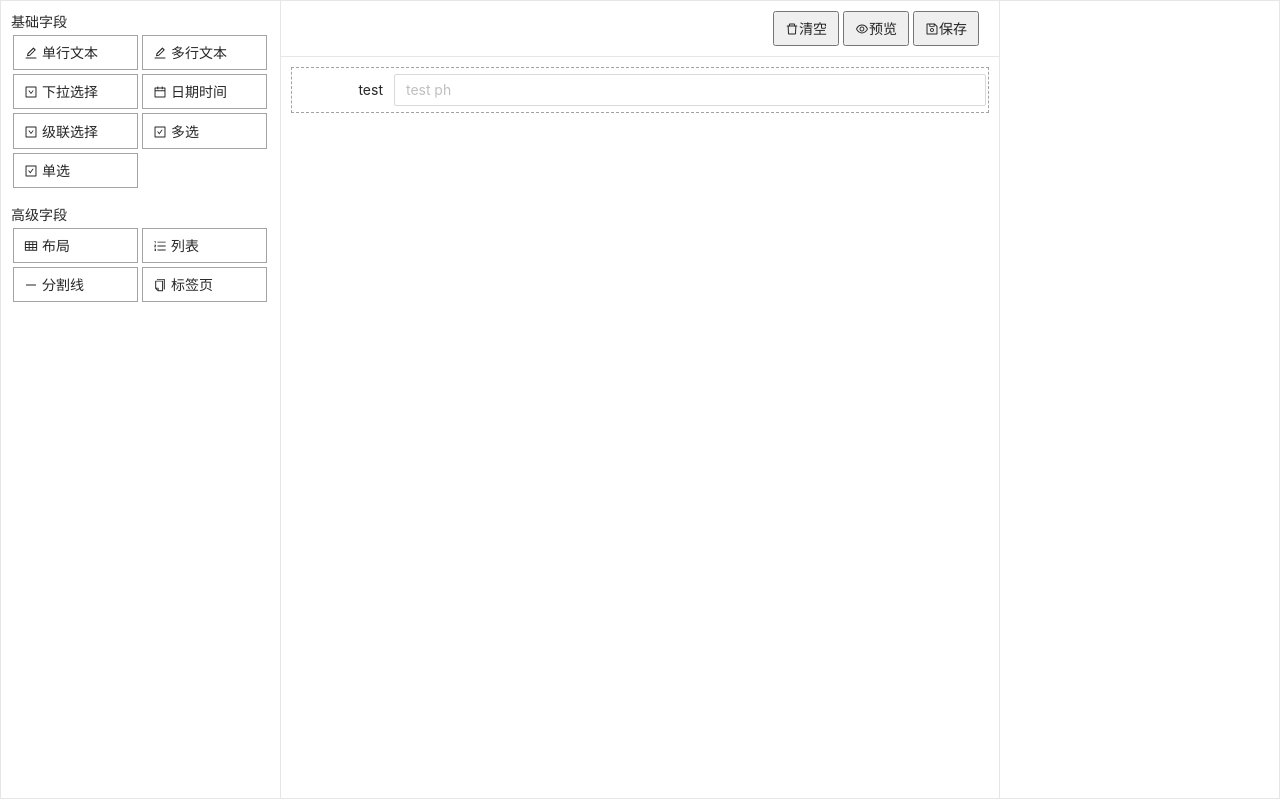
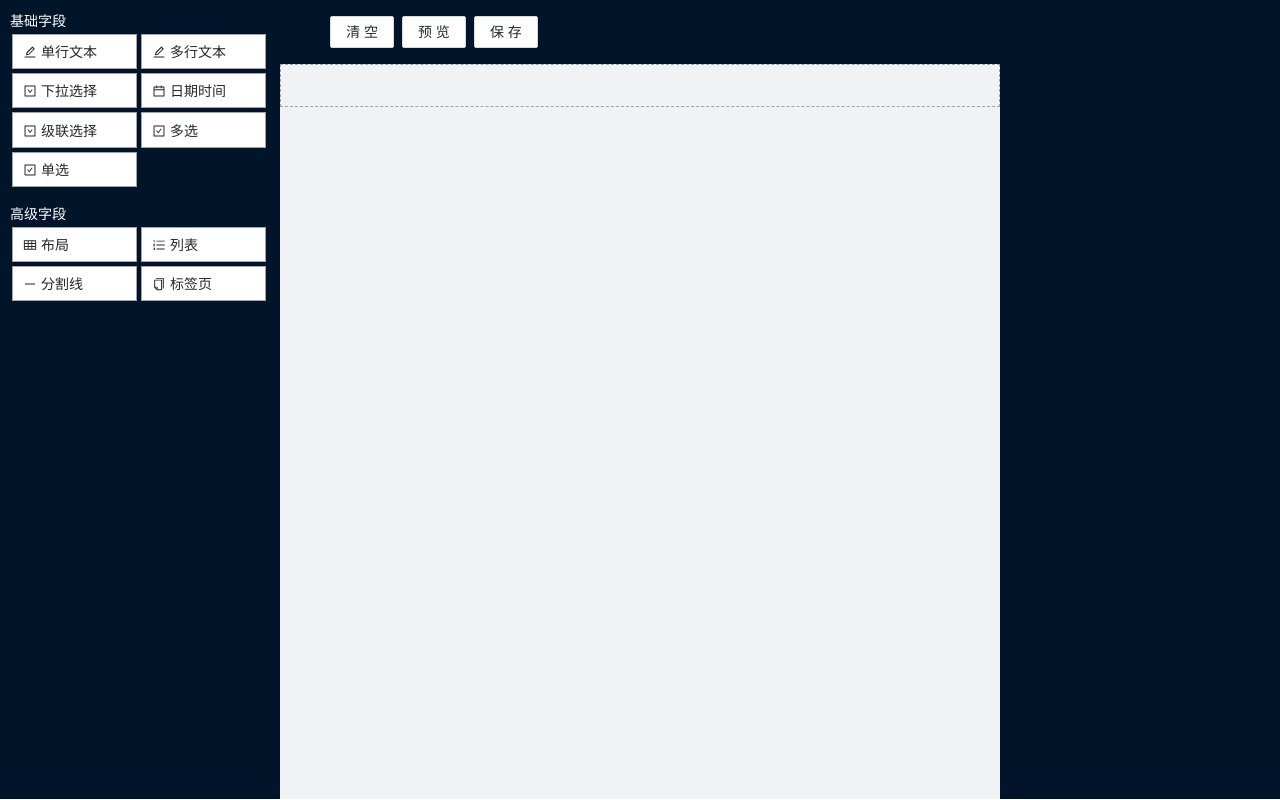
Before and after one commit to joyceworks/dynamic-form-react, a React (Create React App) app: page / in a window 1280 px wide. Built offline with nearby package versions, Linux system fonts and the light colour scheme.

Commit message:
refactor: layout

```diff
--- a/src/components/DynamicFormDesigner/index.css
+++ b/src/components/DynamicFormDesigner/index.css
@@ -1,5 +1,4 @@
 .layout {
-    width: 100%;
     height: calc(100% - 1px);
 }
 
@@ -10,16 +9,6 @@
 
 .left, .right, .form {
     padding: 10px;
-}
-
-.left {
-    width: 280px;
-    vertical-align: top;
-}
-
-.right {
-    width: 280px;
-    vertical-align: top;
 }
 
 .panel {
@@ -41,6 +30,7 @@
     -webkit-user-select: none;
     -ms-user-select: none;
     user-select: none;
+    background-color: white;
 }
 
 .widget > * {
--- a/src/components/DynamicFormDesigner/index.tsx
+++ b/src/components/DynamicFormDesigner/index.tsx
@@ -1,18 +1,20 @@
-import './index.css';
 import React, {useState} from 'react';
-import {Widget} from "./schemas";
-import {Element} from "../../schemas/Element";
-
 import {
     AiOutlineCalendar,
-    AiOutlineCheckSquare, AiOutlineCopy, AiOutlineDelete,
+    AiOutlineCheckSquare,
+    AiOutlineCopy,
     AiOutlineDownSquare,
-    AiOutlineEdit, AiOutlineEye, AiOutlineMinus,
-    AiOutlineOrderedList, AiOutlineSave,
+    AiOutlineEdit,
+    AiOutlineMinus,
+    AiOutlineOrderedList,
     AiOutlineTable
 } from "react-icons/ai";
+import {createWidgetInstance, findListOfIndicatorInside} from "./util";
+import {Element} from "../../schemas/Element";
 import {DynamicForm} from "../DynamicForm";
-import {createWidgetInstance, findListOfIndicatorInside} from "./util";
+import {Widget} from "./schemas";
+import './index.css';
+import {Layout, Button, Space} from 'antd';
 
 interface DraggingInfo {
     mode: 'move' | 'copy' | null;
@@ -26,7 +28,12 @@ interface DraggingInfo {
 export const DynamicFormDesignerContext = React.createContext<any>(null);
 
 export const DynamicFormDesigner = function () {
-    const [basicWidgets] = useState<Widget[]>([
+    const {Sider, Content, Header} = Layout;
+
+    const widgetGroup: { name: string, widgets: Widget[] }[] = [
+        {
+            name: '基础字段',
+            widgets: [
                 {type: 'input', icon: <AiOutlineEdit/>, name: '单行文本', enable: true},
                 {type: 'textarea', icon: <AiOutlineEdit/>, name: '多行文本', enable: true},
                 {type: 'dropdown', icon: <AiOutlineDownSquare/>, name: '下拉选择', enable: true},
@@ -34,13 +41,18 @@ export const DynamicFormDesigner = function () {
                 {type: 'tree', icon: <AiOutlineDownSquare/>, name: '级联选择', enable: false},
                 {type: 'checkbox', icon: <AiOutlineCheckSquare/>, name: '多选', enable: true},
                 {type: 'checkbox', icon: <AiOutlineCheckSquare/>, name: '单选', enable: true},
-    ]);
-    const [advancedWidgets] = useState<Widget[]>([
+            ]
+        },
+        {
+            name: '高级字段',
+            widgets: [
                 {type: 'grid', icon: <AiOutlineTable/>, name: '布局', enable: true},
                 {type: 'list', icon: <AiOutlineOrderedList/>, name: '列表', enable: true},
                 {type: 'separator', icon: <AiOutlineMinus/>, name: '分割线', enable: false},
                 {type: 'tab', icon: <AiOutlineCopy/>, name: '标签页', enable: false},
-    ]);
+            ]
+        }
+    ];
 
     const [draggingInfo, setDraggingInfo] = useState<DraggingInfo>({
         mode: null, offsetX: null, offsetY: null, target: null, x: null, y: null
@@ -48,26 +60,11 @@ export const DynamicFormDesigner = function () {
 
     const [data, setData] = useState<Element>({
         type: 'grid',
-        id: '1',
-        swimlanes: [{
-            span: 100,
-            elements: [
-                {
-                    type: 'input',
-                    id: '2',
-                    value: null,
-                    labeled: true,
-                    label: 'test',
-                    required: true,
-                    placeholder: 'test ph',
-                    warningable: true
-                },
-            ]
-        }]
+        id: '11270307',
+        swimlanes: [{span: 100, elements: []}]
     });
 
     function handleWidgetMouseDown(event: React.MouseEvent<HTMLLIElement>, widget: Widget) {
-        console.log('down');
         setDraggingInfo({
             offsetX: event.nativeEvent.offsetX,
             offsetY: event.nativeEvent.offsetY,
@@ -86,7 +83,7 @@ export const DynamicFormDesigner = function () {
         });
     }
 
-    function handleLayoutMouseMove(event: React.MouseEvent<HTMLTableElement>) {
+    function handleLayoutMouseMove(event: React.MouseEvent) {
         event.persist();
         if (draggingInfo.target) {
             setDraggingInfo(prevState => {
@@ -101,7 +98,7 @@ export const DynamicFormDesigner = function () {
         }
     }
 
-    function handleLayoutMouseUp(event: React.MouseEvent<HTMLTableElement>) {
+    function handleLayoutMouseUp() {
         const elements = findListOfIndicatorInside(data);
         if (elements != null) {
             const indicator = elements.filter(element => element.type === 'indicator')[0];
@@ -112,72 +109,55 @@ export const DynamicFormDesigner = function () {
         }
     }
 
+    const indicatorPositionStyle = {left: draggingInfo?.x + 'px', top: draggingInfo?.y + 'px'};
     return <>
         <DynamicFormDesignerContext.Provider value={draggingInfo}>
-            <table className={'layout'} onMouseMove={event => handleLayoutMouseMove(event)}
-                   onMouseUp={event => handleLayoutMouseUp(event)}>
-                <tbody>
-                <tr>
-                    <td className={'left'} rowSpan={2}>
-                        <div>基础字段</div>
+            <Layout className={'layout'}
+                    onMouseMove={event => handleLayoutMouseMove(event)}
+                    onMouseUp={() => handleLayoutMouseUp()}>
+                <Sider width={280} className={'left'}>
+                    {
+                        widgetGroup.map(group => <>
+                            <div style={{color: "white"}}>{group.name}</div>
                             <ul className={'panel'}>
                                 {
-                                basicWidgets.map(widget =>
+                                    group.widgets.map((widget: Widget) =>
                                         <li key={widget.name} className={'widget'}
-                                        onMouseDown={event => handleWidgetMouseDown(event, widget)}>
+                                            onMouseDown={e => handleWidgetMouseDown(e, widget)}>
                                             {widget.icon}
                                             <span>{widget.name}</span>
                                         </li>)
                                 }
                             </ul>
-                        <div>高级字段</div>
-                        <ul className={'panel'}>
-                            {
-                                advancedWidgets.map(widget => {
-                                    return <li key={widget.name} className={'widget'}>
-                                        {widget.icon}
-                                        <span>{widget.name}</span>
-                                    </li>;
-                                })
+                        </>)
                     }
-                        </ul>
-                        <div id={"draggable"}
-                             style={{left: draggingInfo?.x + 'px', top: draggingInfo?.y + 'px'}}>
+                    <div id={"draggable"} style={indicatorPositionStyle}>
                         {
                             draggingInfo && draggingInfo.target !== null && <>
-                                  <li key={draggingInfo.target.name} className={'widget'}>
+                              <li className={'widget'}>
                                   {draggingInfo.target.icon}
                                 <span>{draggingInfo.target.name}</span>
                               </li>
                             </>
                         }
                     </div>
-                    </td>
-                    <td className={'toolbar'}>
-                        <button type={'button'} className={'btn'}>
-                            <AiOutlineDelete/>
-                            <span>清空</span>
-                        </button>
-                        <button type={'button'} className={'btn'}>
-                            <AiOutlineEye/>
-                            <span>预览</span>
-                        </button>
-                        <button type={'button'} className={'btn'}>
-                            <AiOutlineSave/>
-                            <span>保存</span>
-                        </button>
-                    </td>
-                    <td className={'right'} rowSpan={2}/>
-                </tr>
-                <tr>
-                    <td className={'form'}>
-                        <div style={{height: '100%', overflowY: 'auto'}}>
+                </Sider>
+                <Content>
+                    <Layout>
+                        <Header>
+                            <Space>
+                                <Button>清空</Button>
+                                <Button>预览</Button>
+                                <Button>保存</Button>
+                            </Space>
+                        </Header>
+                        <Content>
                             <DynamicForm element={data}/>
-                        </div>
-                    </td>
-                </tr>
-                </tbody>
-            </table>
+                        </Content>
+                    </Layout>
+                </Content>
+                <Sider width={280} className={'right'}/>
+            </Layout>
         </DynamicFormDesignerContext.Provider>
     </>;
 }
```
Lines whose indentation alone changed are shown as unchanged.
